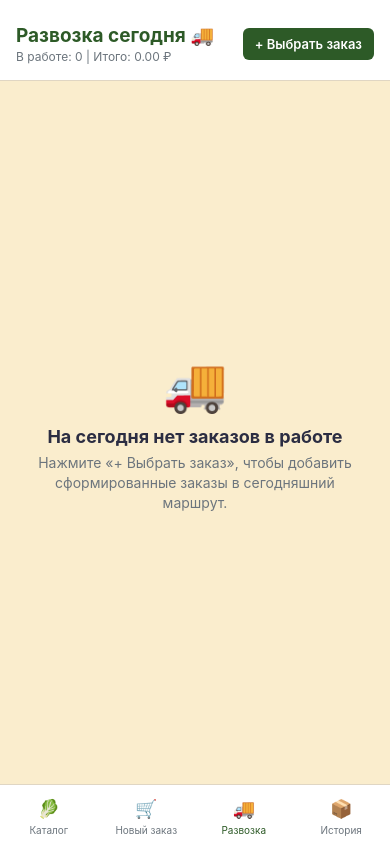
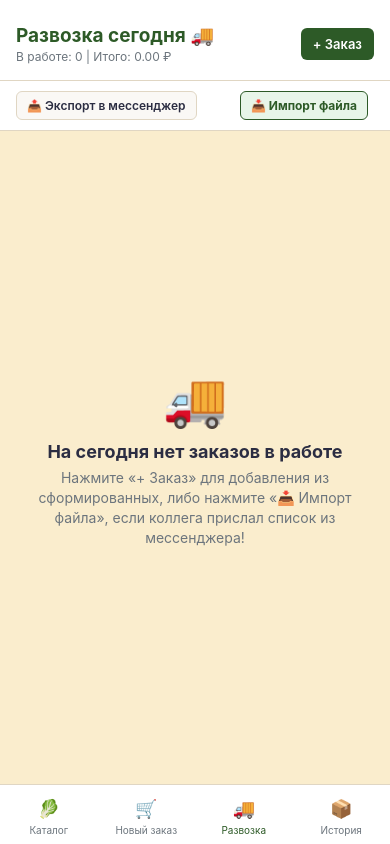
Before and after one commit to Magic57/farmer-orders, a React Native app: screen /DeliveryToday in a window 390 px wide. Built offline with nearby package versions, Linux system fonts and the light colour scheme.

Commit message:
Feature: add export/import of delivery orders via messenger file and prep sheet for packaging

```diff
--- a/package.json
+++ b/package.json
@@ -14,7 +14,10 @@
     "@react-navigation/native": "^6.1.17",
     "@react-navigation/native-stack": "^6.9.26",
     "expo": "~51.0.0",
+    "expo-document-picker": "~12.0.2",
+    "expo-file-system": "~17.0.1",
     "expo-image-picker": "~15.0.7",
+    "expo-sharing": "~12.0.1",
     "expo-status-bar": "~1.12.1",
     "react": "18.2.0",
     "react-native": "0.74.5",
--- a/src/screens/DeliveryTodayScreen.tsx
+++ b/src/screens/DeliveryTodayScreen.tsx
@@ -9,10 +9,14 @@ import {
   Modal,
   SafeAreaView,
   Linking,
+  ScrollView,
 } from 'react-native';
 import { useFocusEffect, useNavigation } from '@react-navigation/native';
 import { NativeStackNavigationProp } from '@react-navigation/native-stack';
 import { useSafeAreaInsets } from 'react-native-safe-area-context';
+import * as FileSystem from 'expo-file-system';
+import * as Sharing from 'expo-sharing';
+import * as DocumentPicker from 'expo-document-picker';
 import { Order, RootStackParamList } from '../types';
 import { StorageService } from '../services/storage';
 import { theme } from '../constants/theme';
@@ -24,6 +28,7 @@ export const DeliveryTodayScreen = () => {
   const [activeOrders, setActiveOrders] = useState<Order[]>([]);
   const [formedOrders, setFormedOrders] = useState<Order[]>([]);
   const [addModalVisible, setAddModalVisible] = useState(false);
+  const [prepModalVisible, setPrepModalVisible] = useState(false);
 
   const loadData = async () => {
     const all = await StorageService.getOrders();
@@ -80,6 +85,113 @@ export const DeliveryTodayScreen = () => {
     );
   };
 
+  // Экспорт заказов в файл для мессенджера
+  const handleExportOrders = async () => {
+    if (activeOrders.length === 0) {
+      Alert.alert('Экспорт', 'Сначала добавьте заказы на развозку.');
+      return;
+    }
+
+    try {
+      const todayStr = new Date().toISOString().split('T')[0];
+      const fileName = `razvozka_${todayStr}.json`;
+      const fileUri = `${FileSystem.cacheDirectory}${fileName}`;
+
+      const payload = {
+        exportDate: todayStr,
+        version: '1.0',
+        orders: activeOrders,
+      };
+
+      await FileSystem.writeAsStringAsync(fileUri, JSON.stringify(payload, null, 2));
+
+      if (await Sharing.isAvailableAsync()) {
+        await Sharing.shareAsync(fileUri, {
+          mimeType: 'application/json',
+          dialogTitle: 'Отправить заказы на сборку',
+          UTI: 'public.json',
+        });
+      } else {
+        Alert.alert('Ошибка', 'Функция "Поделиться" недоступна на этом устройстве.');
+      }
+    } catch (e) {
+      console.error(e);
+      Alert.alert('Ошибка экспорта', 'Не удалось экспортировать файл.');
+    }
+  };
+
+  // Импорт заказов из файла мессенджера на другом телефоне
+  const handleImportOrders = async () => {
+    try {
+      const res = await DocumentPicker.getDocumentAsync({
+        type: ['application/json', '*/*'],
+        copyToCacheDirectory: true,
+      });
+
+      if (res.canceled || !res.assets || res.assets.length === 0) {
+        return;
+      }
+
+      const file = res.assets[0];
+      const content = await FileSystem.readAsStringAsync(file.uri);
+      const parsed = JSON.parse(content);
+
+      let importedList: Order[] = [];
+      if (Array.isArray(parsed)) {
+        importedList = parsed;
+      } else if (parsed && Array.isArray(parsed.orders)) {
+        importedList = parsed.orders;
+      }
+
+      if (importedList.length === 0) {
+        Alert.alert('Ошибка', 'В выбранном файле нет подходящих заказов.');
+        return;
+      }
+
+      // Все импортированные заказы автоматически ставим в статус 'in_progress' (развозка)
+      const preparedList = importedList.map((o) => ({
+        ...o,
+        status: 'in_progress' as const,
+      }));
+
+      const added = await StorageService.importOrders(preparedList);
+      loadData();
+      Alert.alert(
+        'Успешный импорт! 🎉',
+        `Загружено заказов: ${preparedList.length} (новых добавлено: ${added}). Они готовы к сборке!`
+      );
+    } catch (e) {
+      console.error(e);
+      Alert.alert('Ошибка импорта', 'Не удалось прочитать файл. Убедитесь, что это файл формата .json');
+    }
+  };
+
+  // Сводный перечень продуктов для сборщика (чтобы сразу видеть сколько всего собрать)
+  const getPrepSummary = () => {
+    const summary: Record<string, { name: string; unit: string; totalPieces: number; totalWeight: number }> = {};
+    for (const order of activeOrders) {
+      for (const item of order.items) {
+        if (!summary[item.productId]) {
+          summary[item.productId] = {
+            name: item.productName,
+            unit: item.unit,
+            totalPieces: 0,
+            totalWeight: 0,
+          };
+        }
+        if (item.piecesCount) {
+          summary[item.productId].totalPieces += item.piecesCount;
+        } else if (item.unit === 'piece') {
+          summary[item.productId].totalPieces += item.quantity;
+        }
+        if (item.actualWeight && item.actualWeight > 0) {
+          summary[item.productId].totalWeight += item.actualWeight;
+        }
+      }
+    }
+    return Object.values(summary);
+  };
+
   const totalDeliverySum = activeOrders.reduce((sum, o) => sum + o.totalAmount, 0);
 
   return (
@@ -95,8 +207,25 @@ export const DeliveryTodayScreen = () => {
           style={styles.addBtn}
           onPress={() => setAddModalVisible(true)}
         >
-          <Text style={styles.addBtnText}>+ Выбрать заказ</Text>
+          <Text style={styles.addBtnText}>+ Заказ</Text>
         </TouchableOpacity>
+      </View>
+
+      {/* Панель экспорта, импорта и листа сборки */}
+      <View style={styles.syncBar}>
+        <TouchableOpacity style={styles.syncBtn} onPress={handleExportOrders}>
+          <Text style={styles.syncBtnText}>📤 Экспорт в мессенджер</Text>
+        </TouchableOpacity>
+
+        <TouchableOpacity style={[styles.syncBtn, styles.importBtn]} onPress={handleImportOrders}>
+          <Text style={styles.importBtnText}>📥 Импорт файла</Text>
+        </TouchableOpacity>
+
+        {activeOrders.length > 0 && (
+          <TouchableOpacity style={[styles.syncBtn, styles.prepBtn]} onPress={() => setPrepModalVisible(true)}>
+            <Text style={styles.prepBtnText}>📋 Лист сборки</Text>
+          </TouchableOpacity>
+        )}
       </View>
 
       {activeOrders.length === 0 ? (
@@ -104,7 +233,7 @@ export const DeliveryTodayScreen = () => {
           <Text style={styles.emptyIcon}>🚚</Text>
           <Text style={styles.emptyTitle}>На сегодня нет заказов в работе</Text>
           <Text style={styles.emptySubtitle}>
-            Нажмите «+ Выбрать заказ», чтобы добавить сформированные заказы в сегодняшний маршрут.
+            Нажмите «+ Заказ» для добавления из сформированных, либо нажмите «📥 Импорт файла», если коллега прислал список из мессенджера!
           </Text>
         </View>
       ) : (
@@ -234,6 +363,34 @@ export const DeliveryTodayScreen = () => {
           )}
         </SafeAreaView>
       </Modal>
+
+      {/* Модальное окно Листа сборки для заготовителя/сборщика */}
+      <Modal visible={prepModalVisible} animationType="slide">
+        <SafeAreaView style={styles.modalContainer}>
+          <View style={styles.modalHeader}>
+            <Text style={styles.modalTitle}>📋 Сводный лист сборки</Text>
+            <TouchableOpacity onPress={() => setPrepModalVisible(false)} style={styles.modalCloseBtn}>
+              <Text style={styles.modalCloseText}>Закрыть</Text>
+            </TouchableOpacity>
+          </View>
+
+          <ScrollView contentContainerStyle={styles.prepContent}>
+            <Text style={styles.prepSubtitle}>
+              Сколько всего товаров нужно собрать и передать развозчику:
+            </Text>
+
+            {getPrepSummary().map((prod, idx) => (
+              <View key={idx} style={styles.prepRow}>
+                <Text style={styles.prepProdName}>• {prod.name}</Text>
+                <Text style={styles.prepProdQty}>
+                  {prod.totalPieces > 0 ? `${prod.totalPieces} шт ` : ''}
+                  {prod.totalWeight > 0 ? `(${prod.totalWeight.toFixed(3)} кг)` : ''}
+                </Text>
+              </View>
+            ))}
+          </ScrollView>
+        </SafeAreaView>
+      </Modal>
     </View>
   );
 };
@@ -274,6 +431,49 @@ const styles = StyleSheet.create({
     fontWeight: '600',
     fontSize: 13,
   },
+  syncBar: {
+    flexDirection: 'row',
+    backgroundColor: theme.colors.cardBg,
+    paddingHorizontal: theme.spacing.md,
+    paddingVertical: 8,
+    borderBottomWidth: 1,
+    borderColor: theme.colors.border,
+    justifyContent: 'space-between',
+    flexWrap: 'wrap',
+  },
+  syncBtn: {
+    backgroundColor: '#FAF8F5',
+    borderWidth: 1,
+    borderColor: theme.colors.border,
+    paddingHorizontal: 10,
+    paddingVertical: 6,
+    borderRadius: theme.radius.sm,
+    marginRight: 6,
+    marginVertical: 2,
+  },
+  syncBtnText: {
+    fontSize: 12,
+    fontWeight: '600',
+    color: theme.colors.textMain,
+  },
+  importBtn: {
+    backgroundColor: '#E8F5E9',
+    borderColor: theme.colors.primary,
+  },
+  importBtnText: {
+    fontSize: 12,
+    fontWeight: '700',
+    color: theme.colors.primary,
+  },
+  prepBtn: {
+    backgroundColor: '#FFF3E0',
+    borderColor: '#E67E22',
+  },
+  prepBtnText: {
+    fontSize: 12,
+    fontWeight: '700',
+    color: '#D35400',
+  },
   list: {
     padding: theme.spacing.md,
   },
@@ -307,12 +507,6 @@ const styles = StyleSheet.create({
     borderRadius: 4,
     overflow: 'hidden',
   },
-  deliveryDateText: {
-    fontSize: 13,
-    color: theme.colors.primary,
-    fontWeight: '600',
-    marginBottom: 4,
-  },
   phoneContainer: {
     flexDirection: 'row',
     alignItems: 'center',
@@ -334,6 +528,12 @@ const styles = StyleSheet.create({
     fontSize: 12,
     color: theme.colors.primary,
     fontWeight: '600',
+  },
+  deliveryDateText: {
+    fontSize: 13,
+    color: theme.colors.primary,
+    fontWeight: '600',
+    marginBottom: 4,
   },
   address: {
     fontSize: 13,
@@ -495,4 +695,34 @@ const styles = StyleSheet.create({
     fontWeight: '700',
     fontSize: 13,
   },
+  prepContent: {
+    padding: theme.spacing.md,
+  },
+  prepSubtitle: {
+    fontSize: 14,
+    color: theme.colors.textMuted,
+    marginBottom: 16,
+  },
+  prepRow: {
+    flexDirection: 'row',
+    justifyContent: 'space-between',
+    alignItems: 'center',
+    backgroundColor: theme.colors.cardBg,
+    padding: 14,
+    borderRadius: theme.radius.md,
+    marginBottom: 8,
+    borderWidth: 1,
+    borderColor: theme.colors.border,
+  },
+  prepProdName: {
+    fontSize: 16,
+    fontWeight: '700',
+    color: theme.colors.textMain,
+    flex: 1,
+  },
+  prepProdQty: {
+    fontSize: 16,
+    fontWeight: 'bold',
+    color: theme.colors.primary,
+  },
 });
--- a/src/services/storage.ts
+++ b/src/services/storage.ts
@@ -105,6 +105,27 @@ export const StorageService = {
     }
   },
 
+  async importOrders(importedList: Order[]): Promise<number> {
+    try {
+      const existing = await this.getOrders();
+      let addedCount = 0;
+      for (const item of importedList) {
+        const idx = existing.findIndex((e) => e.id === item.id);
+        if (idx >= 0) {
+          existing[idx] = item;
+        } else {
+          existing.unshift(item);
+          addedCount++;
+        }
+      }
+      await AsyncStorage.setItem(ORDERS_KEY, JSON.stringify(existing));
+      return addedCount;
+    } catch (e) {
+      console.error('Ошибка импорта заказов:', e);
+      throw e;
+    }
+  },
+
   // --- Постоянные заказчики ---
   async getCustomers(): Promise<Customer[]> {
     try {
```
